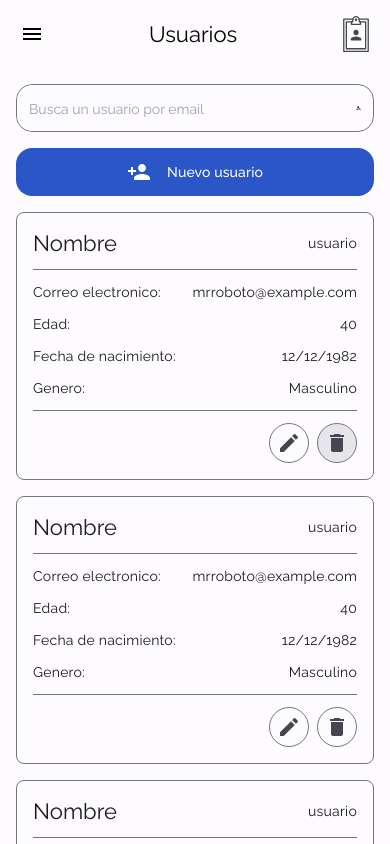
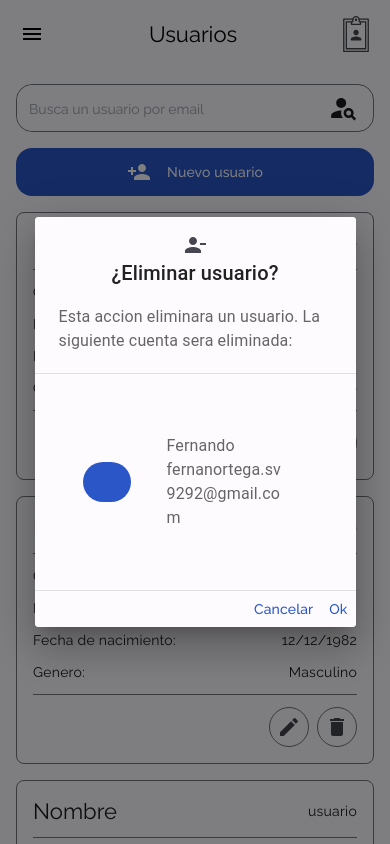
Before and after one commit to Rodrigo1619/Notimed, a Next.js app in the folder notimed-admin-web/: page /users in a window 390 px wide. Both pictures are taken after a click on the button 337 px from the left and 443 px from the top of the page. Shown: the top 844 px of the page. Built offline with nearby package versions, Linux system fonts and the light colour scheme.

Commit message:
feat: dialog for delete an user

```diff
--- a/notimed-admin-web/package.json
+++ b/notimed-admin-web/package.json
@@ -9,6 +9,9 @@
     "lint": "next lint"
   },
   "dependencies": {
+    "@emotion/react": "^11.9.3",
+    "@emotion/styled": "^11.9.3",
+    "@mui/material": "^5.8.4",
     "next": "12.1.6",
     "react": "18.1.0",
     "react-dom": "18.1.0",
--- a/notimed-admin-web/pages/users/index.tsx
+++ b/notimed-admin-web/pages/users/index.tsx
@@ -14,8 +14,6 @@ const Users: NextPage = () => {
     const items = [1, 2, 3, 4, 5, 6, 7, 8, 9]
 
     const [pageCount, setPageCount] = useState(items.length)
-
-
 
     return (
         <>
--- a/notimed-admin-web/src/components/Cards/UserCard.tsx
+++ b/notimed-admin-web/src/components/Cards/UserCard.tsx
@@ -1,9 +1,65 @@
-import React, { FC } from "react";
-import { MdEdit, MdDelete } from "react-icons/md";
-
+import React, { FC, useState } from "react";
+import { MdEdit, MdDelete, MdPerson, MdPersonRemove } from "react-icons/md";
+import Dialog from '@mui/material/Dialog';
+import DialogActions from '@mui/material/DialogActions';
+import DialogContent from '@mui/material/DialogContent';
+import DialogContentText from '@mui/material/DialogContentText';
+import DialogTitle from '@mui/material/DialogTitle';
+import { Divider } from "@mui/material";
 
 
 const UserCard: FC = () => {
+
+  const [isOpen, setOpen] = useState(false)
+
+  // Variables de usuario
+  const name = "Fernando"
+  const email = "fernanortega.sv9292@gmail.com"
+
+  function showDialog() {
+    return (
+      <Dialog
+        open={isOpen}
+        onClose={() => setOpen(!isOpen)}
+      >
+        <DialogTitle className='bg-surface flex flex-col items-center font-sans text-center justify-center max-w-[321px]'>
+          <MdPersonRemove size={24} className='text-onSurface-variant' />
+          ¿Eliminar usuario?
+        </DialogTitle>
+        <DialogContent className="bg-surface max-w-[321px]">
+          <DialogContentText className="font-sans text-bodyMedium" >
+            Esta accion eliminara un usuario. La siguiente cuenta sera eliminada:
+          </DialogContentText>
+        </DialogContent>
+        <Divider className='max-w-[321px]' />
+        <DialogContent className='bg-surface flex flex-row space-x-3 max-w-[321px]'>
+          <DialogContent className="p-0 flex flex-row space-x-3 items-center">
+            <DialogContent className="p-0 max-w-[35px] min-w-[35px] flex justify-center items-center h-[35px] bg-primary rounded-full">
+              <MdPerson size={21} className="bg-primary w-[21px] h-[21px] text-onPrimary rounded-full" />
+            </DialogContent>
+            <DialogContent className="p-0 flex flex-col w-3/4">
+              <DialogContentText className='font-sans text-bodyMedium'>
+                {name}
+              </DialogContentText>
+              <DialogContentText className='font-sans text-bodyMedium break-all'>
+                {email}
+              </DialogContentText>
+            </DialogContent>
+          </DialogContent>
+        </DialogContent>
+        <Divider className='max-w-[321px]' />
+        <DialogActions className="bg-surface max-w-[321px] p-6 space-x-4">
+          <button className='text-primary labelLarge' onClick={() => setOpen(!isOpen)}>
+            Cancelar
+          </button>
+          <button className='text-primary labelLarge' onClick={() => setOpen(!isOpen)} autoFocus>
+            Ok
+          </button>
+        </DialogActions>
+      </Dialog>
+    );
+  }
+
   return (
     <div className='border-[1px] border-outline text-onSurface
         rounded-lg w-full h-auto p-4 text-body2 space-y-3'>
@@ -34,15 +90,18 @@ const UserCard: FC = () => {
       <div className='flex flex-row w-full justify-end space-x-2 h-auto'>
         <button className='flex justify-center items-center rounded-full border-[1px]
             border-outline h-10 w-10 text-button text-onSurface-variant
-            hover:bg-onSurfaceVariantState-hover focus:bg-onSurfaceVariantState-focus'>
+            hover:bg-onSurfaceVariantState-hover focus:bg-onSurfaceVariantState-focus'
+        >
           <MdEdit size={24} />
         </button>
         <button className='flex justify-center items-center rounded-full border-[1px]
             border-outline h-10 w-10 text-button text-onSurface-variant
-            hover:bg-onSurfaceVariantState-hover focus:bg-onSurfaceVariantState-focus'>
+            hover:bg-onSurfaceVariantState-hover focus:bg-onSurfaceVariantState-focus'
+          onClick={() => setOpen(!isOpen)}>
           <MdDelete size={24} />
         </button>
       </div>
+      {showDialog()}
     </div>
   )
 }
--- a/notimed-admin-web/src/components/Dialogs/DeleteUserDialog.tsx
+++ /dev/null
@@ -1,11 +0,0 @@
-import React, { FC } from "react";
-
-const DeleteUserDialog: FC = () => {
-    return(
-        <div>
-            <h1> Borrando usuario? </h1>
-        </div>
-    )
-}
-
-export default DeleteUserDialog;
--- a/notimed-admin-web/src/components/Inputs/SearchInput.tsx
+++ b/notimed-admin-web/src/components/Inputs/SearchInput.tsx
@@ -6,12 +6,11 @@ const SearchInput: FC = () => {
         <div className="flex flex-row w-full h-12 mt-4">
             <div className="w-full flex items-center border-[1px] border-outline rounded-2xl">
                 <input
-                    className="rounded-l-2xl pl-3 bg-surface placeholder:text-bodyMedium w-full h-full"
+                    className="rounded-l-2xl pl-3 bg-surface placeholder:text-bodyMedium w-5/6 lg:w-full h-full"
                     inputMode="email"
                     minLength={10}
-                    required
                     placeholder="Busca un usuario por email" />
-                    <MdPersonSearch size={24} role="button" className="rounded-r-2xl w-1/12 px-3 py-2 h-full
+                    <MdPersonSearch size={24} role="button" className="rounded-r-2xl w-1/6 lg:w-1/12 px-3 py-2 h-full
                     text-onSurface hover:bg-onSurfaceState-hover focus:bg-onSurfaceState-focus" />
             </div>
         </div>
--- a/notimed-admin-web/src/components/Navbar/index.tsx
+++ b/notimed-admin-web/src/components/Navbar/index.tsx
@@ -67,12 +67,14 @@ const Navbar: FC<NavbarProps> = ({ title, logo, isEnabled }) => {
         return (
             <div className="transition-all flex flex-row justify-between items-center px-4 py-4 bg-surface md:flex-col md:px-16 lg:px-16 ">
                 <div className=" flex md:w-full md:flex-row md:justify-between md:items-center md:py-6">
-                    <MdMenu role="button" size={24} className="w-fit h-fit rounded-full p-1 hover:bg-onSurfaceState-hover focus:bg-onSurfaceState-focus" onClick={() => setIsActive(!isActive)} />
+                    <MdMenu role="button" size={24}
+                        className="w-fit h-fit rounded-full p-1 hover:bg-onSurfaceState-hover focus:bg-onSurfaceState-focus"
+                        onClick={() => setIsActive(!isActive)} />
                     <div className="hidden md:block">
                         {logo}
                     </div>
                 </div>
-                <span className="text-titleLarge md:w-full md:text-left md:mt-10 lg:mt-0"> {title} </span>
+                <span className="text-titleLarge md:w-full md:text-left  lg:mt-0"> {title} </span>
                 <div className="md:hidden">
                     {logo}
                 </div>
--- a/notimed-admin-web/src/components/svg/Paginate.tsx
+++ b/notimed-admin-web/src/components/svg/Paginate.tsx
@@ -10,7 +10,7 @@ const Paginate: FC<PropVector> = ({ className }) => (
         viewBox="0 0 15 14"
         fill="none"
         xmlns="http://www.w3.org/2000/svg">
-        <path fill-rule="evenodd" clip-rule="evenodd" d="M14.6481 13.5859C14.4319 13.802 14.1387 13.9234 13.8331 13.9234C13.5274 13.9234 13.2342 13.802 13.018 13.5859L7.25417 7.822C7.03806 7.60582 6.91665 7.31266 6.91665 7.00699C6.91665 6.70131 7.03806 6.40815 7.25417 6.19198L13.018 0.428101C13.1244 0.317999 13.2516 0.230178 13.3922 0.169762C13.5329 0.109346 13.6841 0.0775455 13.8372 0.0762154C13.9903 0.0748853 14.1421 0.104052 14.2837 0.162015C14.4254 0.219977 14.5541 0.305575 14.6624 0.413812C14.7706 0.522049 14.8562 0.650759 14.9142 0.792431C14.9721 0.934102 15.0013 1.0859 15 1.23896C14.9986 1.39203 14.9668 1.5433 14.9064 1.68394C14.846 1.82458 14.7582 1.95178 14.6481 2.05812L9.69921 7.00699L14.6481 11.9559C14.8642 12.172 14.9856 12.4652 14.9856 12.7709C14.9856 13.0765 14.8642 13.3697 14.6481 13.5859ZM7.73142 13.5859C7.51524 13.802 7.22208 13.9234 6.91641 13.9234C6.61073 13.9234 6.31757 13.802 6.10139 13.5859L0.337517 7.822C0.121405 7.60582 0 7.31266 0 7.00699C0 6.70131 0.121405 6.40815 0.337517 6.19198L6.10139 0.428101C6.31881 0.218113 6.61 0.10192 6.91226 0.104546C7.21451 0.107173 7.50364 0.228409 7.71738 0.442143C7.93111 0.655877 8.05235 0.945007 8.05497 1.24726C8.0576 1.54952 7.94141 1.84071 7.73142 2.05812L2.78255 7.00699L7.73142 11.9559C7.94753 12.172 8.06894 12.4652 8.06894 12.7709C8.06894 13.0765 7.94753 13.3697 7.73142 13.5859Z" fill="white" />
+        <path fillRule="evenodd" clipRule="evenodd" d="M14.6481 13.5859C14.4319 13.802 14.1387 13.9234 13.8331 13.9234C13.5274 13.9234 13.2342 13.802 13.018 13.5859L7.25417 7.822C7.03806 7.60582 6.91665 7.31266 6.91665 7.00699C6.91665 6.70131 7.03806 6.40815 7.25417 6.19198L13.018 0.428101C13.1244 0.317999 13.2516 0.230178 13.3922 0.169762C13.5329 0.109346 13.6841 0.0775455 13.8372 0.0762154C13.9903 0.0748853 14.1421 0.104052 14.2837 0.162015C14.4254 0.219977 14.5541 0.305575 14.6624 0.413812C14.7706 0.522049 14.8562 0.650759 14.9142 0.792431C14.9721 0.934102 15.0013 1.0859 15 1.23896C14.9986 1.39203 14.9668 1.5433 14.9064 1.68394C14.846 1.82458 14.7582 1.95178 14.6481 2.05812L9.69921 7.00699L14.6481 11.9559C14.8642 12.172 14.9856 12.4652 14.9856 12.7709C14.9856 13.0765 14.8642 13.3697 14.6481 13.5859ZM7.73142 13.5859C7.51524 13.802 7.22208 13.9234 6.91641 13.9234C6.61073 13.9234 6.31757 13.802 6.10139 13.5859L0.337517 7.822C0.121405 7.60582 0 7.31266 0 7.00699C0 6.70131 0.121405 6.40815 0.337517 6.19198L6.10139 0.428101C6.31881 0.218113 6.61 0.10192 6.91226 0.104546C7.21451 0.107173 7.50364 0.228409 7.71738 0.442143C7.93111 0.655877 8.05235 0.945007 8.05497 1.24726C8.0576 1.54952 7.94141 1.84071 7.73142 2.05812L2.78255 7.00699L7.73142 11.9559C7.94753 12.172 8.06894 12.4652 8.06894 12.7709C8.06894 13.0765 7.94753 13.3697 7.73142 13.5859Z" fill="white" />
     </svg>
 )
 
--- a/notimed-admin-web/styles/globals.css
+++ b/notimed-admin-web/styles/globals.css
@@ -57,3 +57,9 @@ body {
     background: linear-gradient(0deg, rgba(42, 86, 200, 0.05), rgba(42, 86, 200, 0.05)), #FEFBFF;
     border-radius: 0px 0px 0px 0px;
   }
+
+
+.css-1t1j96h-MuiPaper-root-MuiDialog-paper {
+  border-radius: 28px;
+  background-color: #fefbff;
+}
```
Also changed, not shown: notimed-admin-web/src/components/interfaces/props.ts (line endings or trailing spaces), 1 other file (tests, documents, lock files or other folders). Lines whose indentation alone changed are shown as unchanged.
